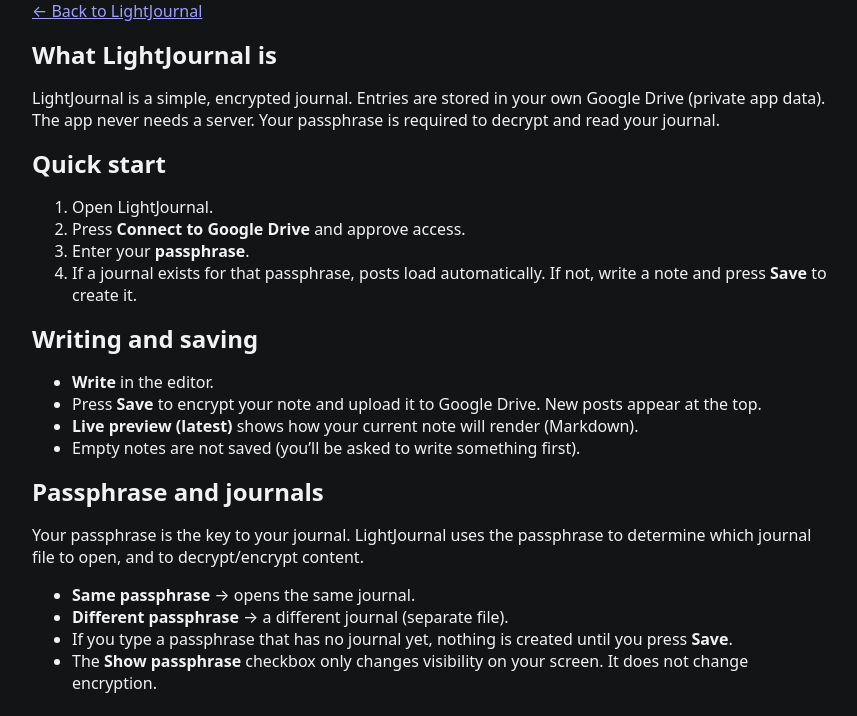
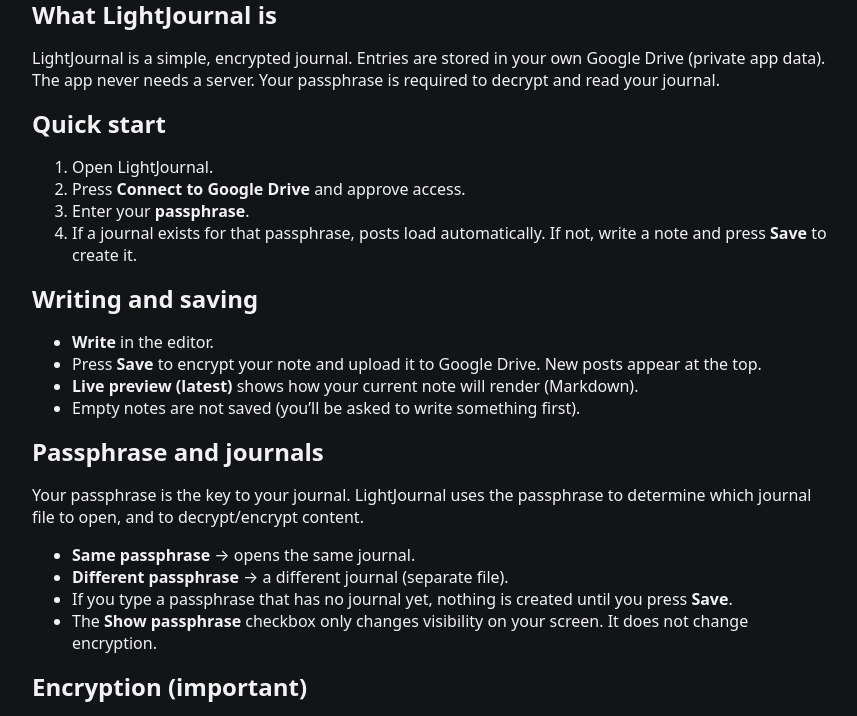
Before and after one commit to wintersplinter/lightJournal, a browser extension: page instructions.html in a window 1280 px wide. Shown: the part 89-805 px from the top of the page, without its empty margins (208-1065 px from the left). Drawn offline with Linux system fonts and the light colour scheme.

Commit message:
removed link from instructions

```diff
--- a/instructions.html
+++ b/instructions.html
@@ -9,8 +9,6 @@
   <body>
     <main>
       <h1>Instructions</h1>
-
-      <p><a href="./">← Back to LightJournal</a></p>
 
       <h2>What LightJournal is</h2>
       <p>
```
